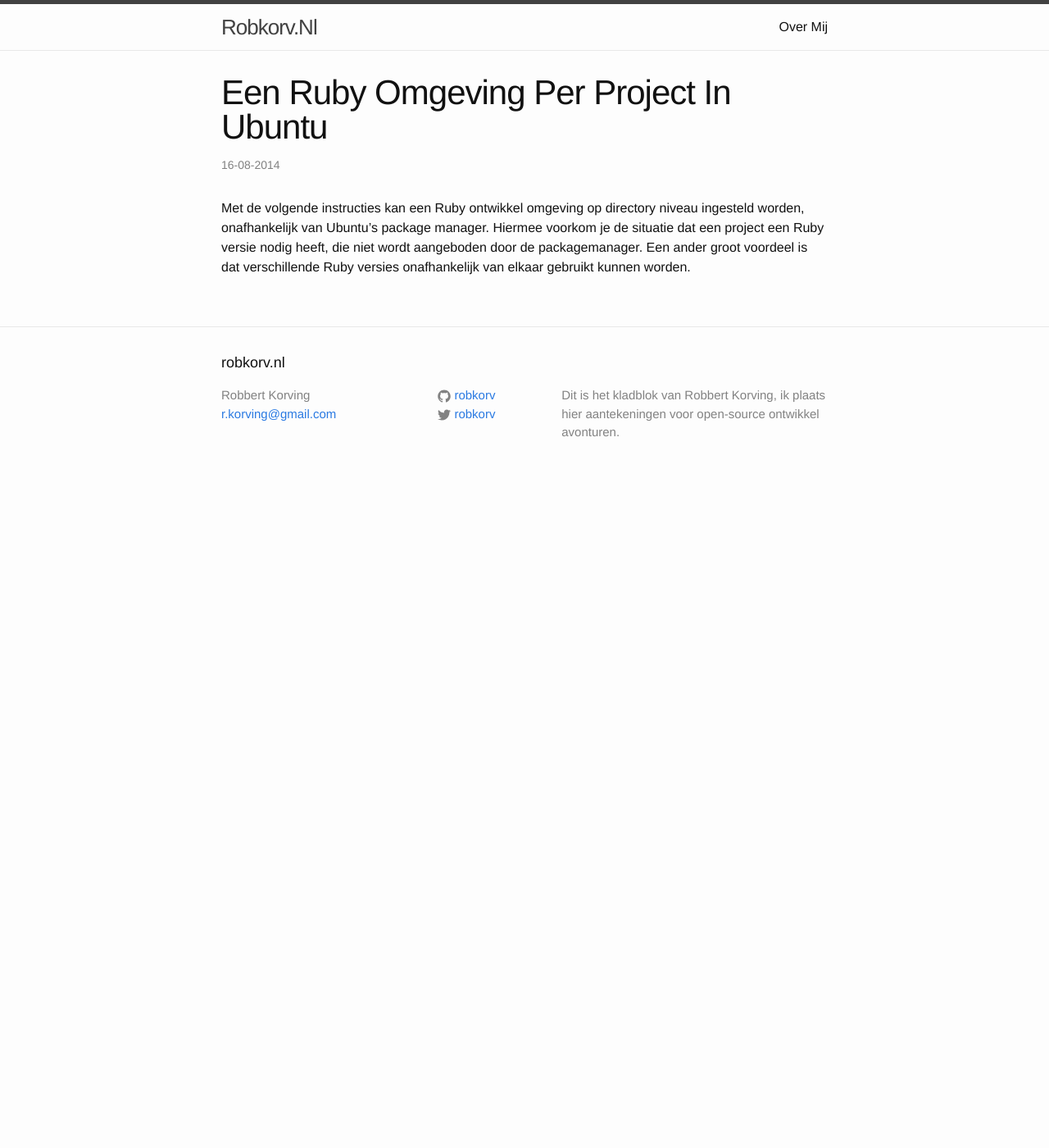
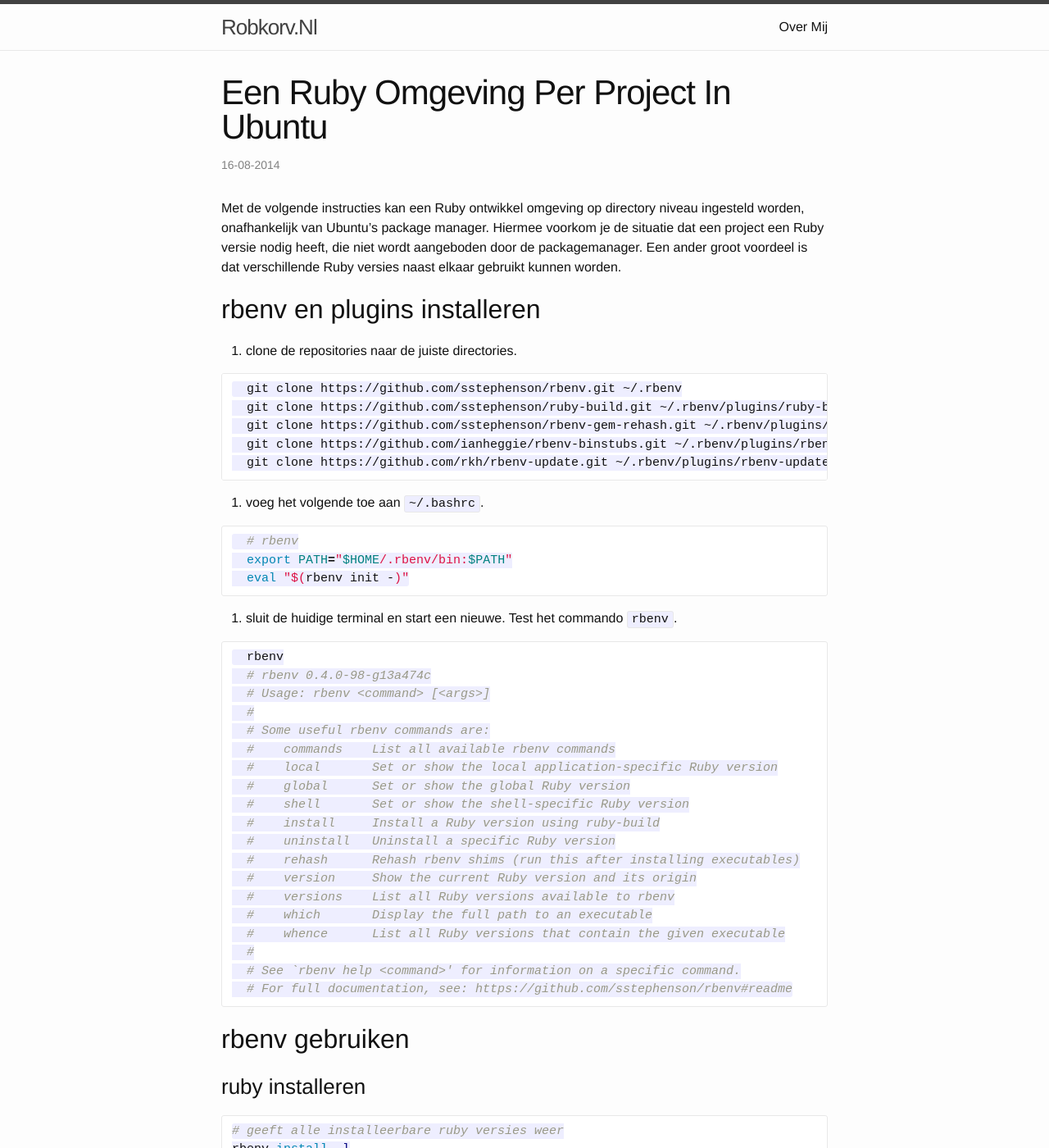
Before and after one commit to robkorv/robkorv.github.io, a Jekyll site: the page built from _posts/2014-08-16-een-ruby-omgeving-per-project-in-ubuntu.markdown, in a window 1280 px wide and 1400 px high. Shown: the whole window at 82% size. Built offline with Jekyll 4.4.1, drawn with Linux system fonts in a browser that asks for light colours; comment, search, counter and statistics services are not loaded; some of the changed text lies outside the part shown.

Commit message:
post update

````diff
--- a/_posts/2014-08-16-een-ruby-omgeving-per-project-in-ubuntu.markdown
+++ b/_posts/2014-08-16-een-ruby-omgeving-per-project-in-ubuntu.markdown
@@ -9,4 +9,69 @@ Met de volgende instructies kan een Ruby ontwikkel omgeving op directory niveau
 ingesteld worden, onafhankelijk van Ubuntu's package manager. Hiermee voorkom je
 de situatie dat een project een Ruby versie nodig heeft, die niet wordt
 aangeboden door de packagemanager. Een ander groot voordeel is dat
-verschillende Ruby versies onafhankelijk van elkaar gebruikt kunnen worden.
+verschillende Ruby versies naast elkaar gebruikt kunnen worden.
+
+## rbenv en plugins installeren
+
+1. clone de repositories naar de juiste directories.
+
+  ```bash
+  git clone https://github.com/sstephenson/rbenv.git ~/.rbenv
+  git clone https://github.com/sstephenson/ruby-build.git ~/.rbenv/plugins/ruby-build
+  git clone https://github.com/sstephenson/rbenv-gem-rehash.git ~/.rbenv/plugins/rbenv-gem-rehash
+  git clone https://github.com/ianheggie/rbenv-binstubs.git ~/.rbenv/plugins/rbenv-binstubs
+  git clone https://github.com/rkh/rbenv-update.git ~/.rbenv/plugins/rbenv-update
+  ```
+
+2. voeg het volgende toe aan `~/.bashrc`.
+
+  ```bash
+  # rbenv
+  export PATH="$HOME/.rbenv/bin:$PATH"
+  eval "$(rbenv init -)"
+  ```
+
+3. sluit de huidige terminal en start een nieuwe. Test het commando `rbenv`.
+
+  ```bash
+  rbenv
+  # rbenv 0.4.0-98-g13a474c
+  # Usage: rbenv <command> [<args>]
+  #
+  # Some useful rbenv commands are:
+  #    commands    List all available rbenv commands
+  #    local       Set or show the local application-specific Ruby version
+  #    global      Set or show the global Ruby version
+  #    shell       Set or show the shell-specific Ruby version
+  #    install     Install a Ruby version using ruby-build
+  #    uninstall   Uninstall a specific Ruby version
+  #    rehash      Rehash rbenv shims (run this after installing executables)
+  #    version     Show the current Ruby version and its origin
+  #    versions    List all Ruby versions available to rbenv
+  #    which       Display the full path to an executable
+  #    whence      List all Ruby versions that contain the given executable
+  #
+  # See `rbenv help <command>' for information on a specific command.
+  # For full documentation, see: https://github.com/sstephenson/rbenv#readme
+  ```
+
+## rbenv gebruiken
+
+### ruby installeren
+
+```bash
+# geeft alle installeerbare ruby versies weer
+rbenv install -l
+# installeert ruby versie 2.1.2
+rbenv install 2.1.2
+```
+
+
+
+---
+### lees meer
+[rbenv](https://github.com/sstephenson/rbenv)
+[ruby-build](https://github.com/sstephenson/ruby-build)
+[rbenv-gem-rehash](https://github.com/sstephenson/rbenv-gem-rehash)
+[rbenv-binstubs](https://github.com/ianheggie/rbenv-binstubs)
+[rbenv-update](https://github.com/rkh/rbenv-update)
````
